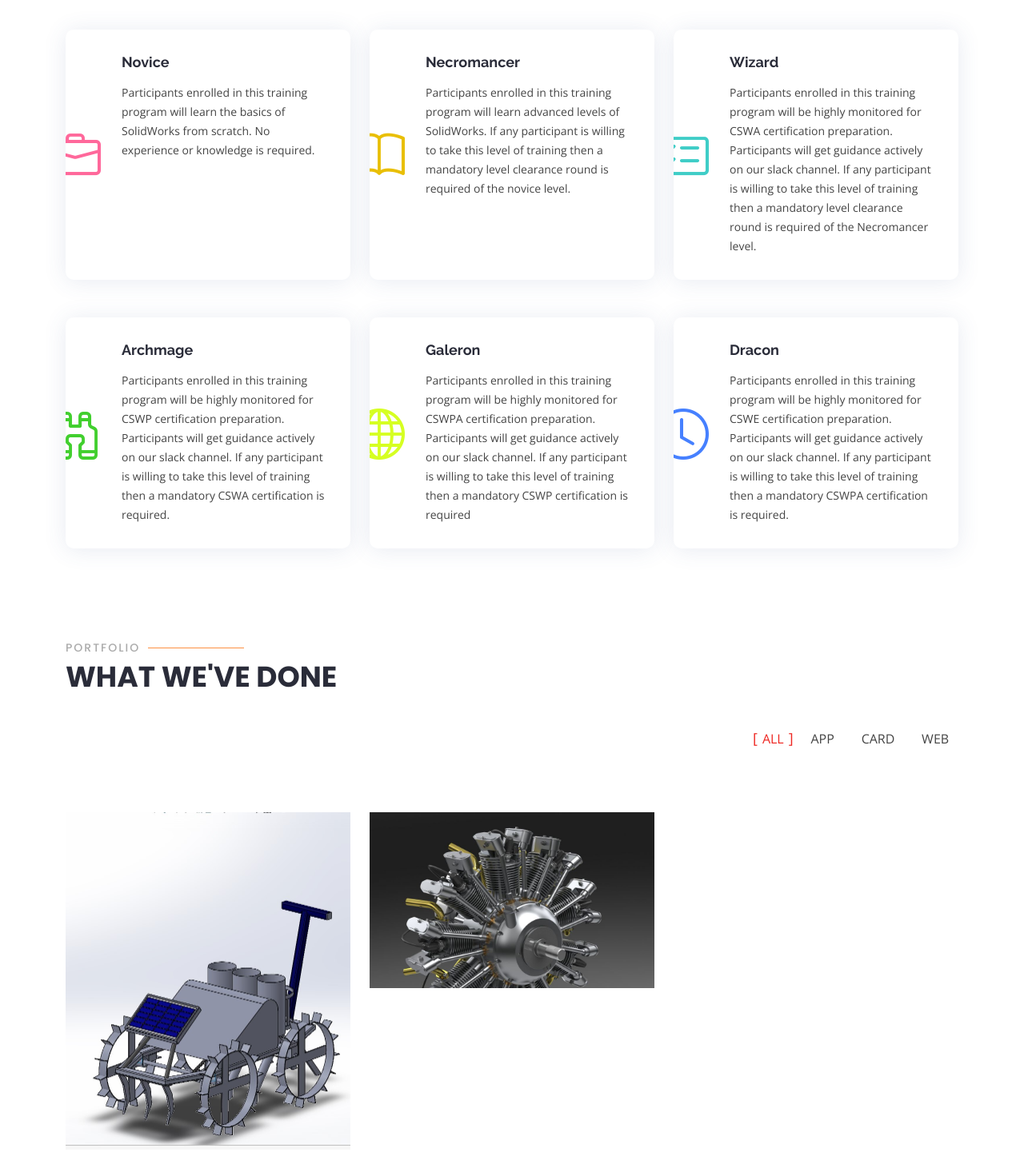
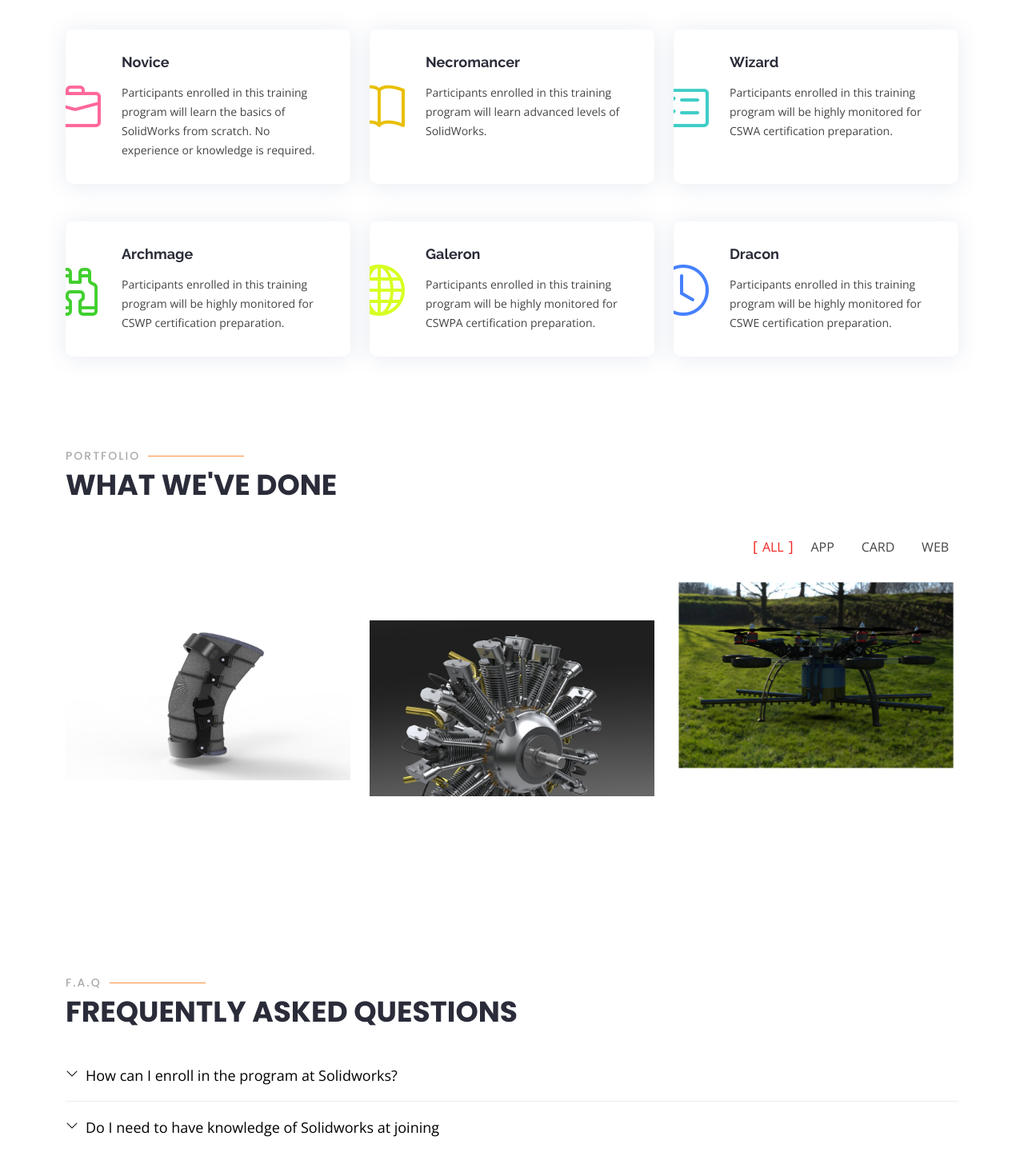
Before and after one commit to solidworksindia/solidworks_slp, a plain HTML site: page index.html in a window 1280 px wide. Shown: the part 2170-3611 px from the top of the page at 80% size. Drawn offline with nearby package versions, Linux system fonts and the light colour scheme.

Commit message:
less Written content

```diff
--- a/assets/css/style.css
+++ b/assets/css/style.css
@@ -1350,6 +1350,7 @@ section {
   padding: 0;
   margin: 0 0 15px 0;
 }
+
 #footer p {
   font-size: 15;
   font-style: italic;
@@ -1362,7 +1363,7 @@ section {
 #footer .social-links a {
   font-size: 18px;
   display: inline-block;
-  background: #682323;
+  background: #410909;
   color: #fff;
   line-height: 1;
   padding: 8px 0;
@@ -1374,7 +1375,7 @@ section {
   transition: 0.3s;
 }
 #footer .social-links a:hover {
-  background: #2a2c39;
+  background: #ddd6d6;
   color: #fff;
   text-decoration: none;
 }
--- a/index.html
+++ b/index.html
@@ -76,7 +76,7 @@
         <div class="carousel-container">
           <h2 class="animate__animated animate__fadeInDown">Welcome to</br>
              <span>Solidworks SLP Pune India</span></h2>
-          <p class="animate__animated fanimate__adeInUp">The SOLIDWORKS Student Leader Program at DYPCOE is a campus program constructed by Dassault Systèmes. Our mission is to communicate information about everything related to SOLIDWORKS to students, including information about student licenses, the SOLIDWORKS Certification Program, internship opportunities, local SOLIDWORKS User Group Network events, etc. By exposing students to these numerous resources. we promote further development into design and engineering.</p>
+          <p class="animate__animated fanimate__adeInUp">The SOLIDWORKS Student Leader Program at DYPCOE is a campus program constructed by Dassault Systèmes. ted to SOLIDWORKS to students,By exposing students to these numerous resources.We promote further development into design and engineering.</p>
           <a href="#about" class="btn-get-started animate__animated animate__fadeInUp scrollto">Read More</a>
         </div>
       </div>
@@ -95,9 +95,9 @@
         <div class="carousel-container">
           <h2 class="animate__animated animate__fadeInDown">Join Our Program </h2>
           <p class="animate__animated animate__fadeInUp">Looking for a way to GAIN invaluable, impressive experience and local and international connections that will help you stand out among your peers as you launch your career
-          </br>YES! INTERNATIONALLY along with abundance of benefits.</br>
+          </br>YES! INTERNATIONALLY along with abundance of benefits.
             It is a well-known fact that a quality network and leadership skills significantly improve your chances of landing a great first job after graduation.
-            So we have an excellent opportunity for you in the SOLIDWORKS Student Leader Program.</p>
+
           <a href="#about" class="btn-get-started animate__animated animate__fadeInUp scrollto">Read More</a>
         </div>
       </div>
@@ -323,7 +323,7 @@
             <div class="icon-box" data-aos="zoom-in-left" data-aos-delay="100">
               <div class="icon"><i class="bi bi-book" style="color: #e9bf06;"></i></div>
               <h4 class="title"><a href="">Necromancer</a></h4>
-              <p class="description">Participants enrolled in this training program will learn advanced levels of SolidWorks. If any participant is willing to take this level of training then a mandatory level clearance round is required of the novice level.</p>
+              <p class="description">Participants enrolled in this training program will learn advanced levels of SolidWorks.</p>
             </div>
           </div>
 
@@ -331,14 +331,14 @@
             <div class="icon-box" data-aos="zoom-in-left" data-aos-delay="200">
               <div class="icon"><i class="bi bi-card-checklist" style="color: #3fcdc7;"></i></div>
               <h4 class="title"><a href="">Wizard</a></h4>
-              <p class="description">Participants enrolled in this training program will be highly monitored for CSWA certification preparation. Participants will get guidance actively on our slack channel. If any participant is willing to take this level of training then a mandatory level clearance round is required of the Necromancer level.</p>
+              <p class="description">Participants enrolled in this training program will be highly monitored for CSWA certification preparation. </p>
             </div>
           </div>
           <div class="col-lg-4 col-md-6 mt-5">
             <div class="icon-box" data-aos="zoom-in-left" data-aos-delay="300">
               <div class="icon"><i class="bi bi-binoculars" style="color:#41cf2e;"></i></div>
               <h4 class="title"><a href="">Archmage</a></h4>
-              <p class="description">Participants enrolled in this training program will be highly monitored for CSWP certification preparation. Participants will get guidance actively on our slack channel. If any participant is willing to take this level of training then a mandatory CSWA certification is required.
+              <p class="description">Participants enrolled in this training program will be highly monitored for CSWP certification preparation.
               </p>
             </div>
           </div>
@@ -347,14 +347,14 @@
             <div class="icon-box" data-aos="zoom-in-left" data-aos-delay="400">
               <div class="icon"><i class="bi bi-globe" style="color: #d6ff22;"></i></div>
               <h4 class="title"><a href="">Galeron</a></h4>
-              <p class="description">Participants enrolled in this training program will be highly monitored for CSWPA certification preparation. Participants will get guidance actively on our slack channel. If any participant is willing to take this level of training then a mandatory CSWP certification is required</p>
+              <p class="description">Participants enrolled in this training program will be highly monitored for CSWPA certification preparation.  </p>
             </div>
           </div>
           <div class="col-lg-4 col-md-6 mt-5">
             <div class="icon-box" data-aos="zoom-in-left" data-aos-delay="500">
               <div class="icon"><i class="bi bi-clock" style="color: #4680ff;"></i></div>
               <h4 class="title"><a href="">Dracon</a></h4>
-              <p class="description">Participants enrolled in this training program will be highly monitored for CSWE certification preparation. Participants will get guidance actively on our slack channel. If any participant is willing to take this level of training then a mandatory CSWPA certification is required.</p>
+              <p class="description">Participants enrolled in this training program will be highly monitored for CSWE certification preparation. </p>
             </div>
           </div>
         </div>
@@ -401,7 +401,7 @@
             </div>
 
             <div class="col-lg-4 col-md-6 portfolio-item filter-app">
-              <div class="portfolio-img"><img src="assets/img/portfolio/portfolio-3.jpg" class="img-fluid" alt=""></div>
+              <div class="portfolio-img"><img src="assets/img/portfolio/portfolio-3.png" class="img-fluid" alt=""></div>
               <div class="portfolio-info">
                 <h4>App 2</h4>
                 <p>App</p>
@@ -411,11 +411,11 @@
             </div>
 
             <div class="col-lg-4 col-md-6 portfolio-item filter-card">
-              <div class="portfolio-img"><img src="assets/img/portfolio/portfolio-4.jpg" class="img-fluid" alt=""></div>
+              <div class="portfolio-img"><img src="assets/img/portfolio/portfolio-6.png" class="img-fluid" alt=""></div>
               <div class="portfolio-info">
                 <h4>Card 2</h4>
                 <p>Card</p>
-                <a href="assets/img/portfolio/portfolio-4.jpg" data-gallery="portfolioGallery" class="portfolio-lightbox preview-link" title="Card 2"><i class="bx bx-plus"></i></a>
+                <a href="assets/img/portfolio/portfolio-6.png" data-gallery="portfolioGallery" class="portfolio-lightbox preview-link" title="Card 2"><i class="bx bx-plus"></i></a>
                 <a href="portfolio-details.html" class="details-link" title="More Details"><i class="bx bx-link"></i></a>
               </div>
             </div>
@@ -986,11 +986,9 @@
         &copy; Copyright <strong><span>SolidWORKS@DYPCOE</span></strong>. All Rights Reserved
       </div>
       <div class="credits">
-        <!-- All the links in the footer should remain intact. -->
-        <!-- You can delete the links only if you purchased the pro version. -->
-        <!-- Licensing information: https://bootstrapmade.com/license/ -->
-        <!-- Purchase the pro version with working PHP/AJAX contact form: https://bootstrapmade.com/selecao-bootstrap-template/ -->
-        Designed by <a href="https://chhayasingh.cf/">Chhaya Singh </a>
+
+
+        Designed by <a href="https://chhayasingh.cf/">Chhaya Singh</a>
       </div>
     </div>
   </footer><!-- End Footer -->
```
